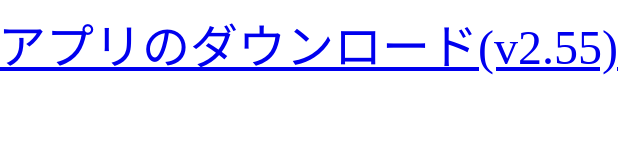
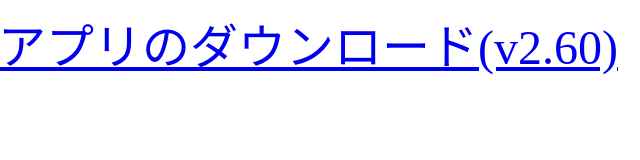
Before and after one commit to shiftApps/Shikishima, a plain HTML site: page index.html in a window 1280 px wide. Shown: the full height of the page, 380-1020 px from the left. Drawn offline with Linux system fonts and the light colour scheme.

Commit message:
Update index.html

```diff
--- a/index.html
+++ b/index.html
@@ -6,7 +6,7 @@
 <body>
 <center>
 <font size="7">
-<a href="itms-services://?action=download-manifest&anp;url=https://shiftapps.github.io/Shikishima/Shikishima.plist">棚卸アプリのダウンロード(v2.55)</a>
+<a href="itms-services://?action=download-manifest&anp;url=https://shiftapps.github.io/Shikishima/Shikishima.plist">棚卸アプリのダウンロード(v2.60)</a>
 </font><br /><br />
 </center>
 </body>
```
